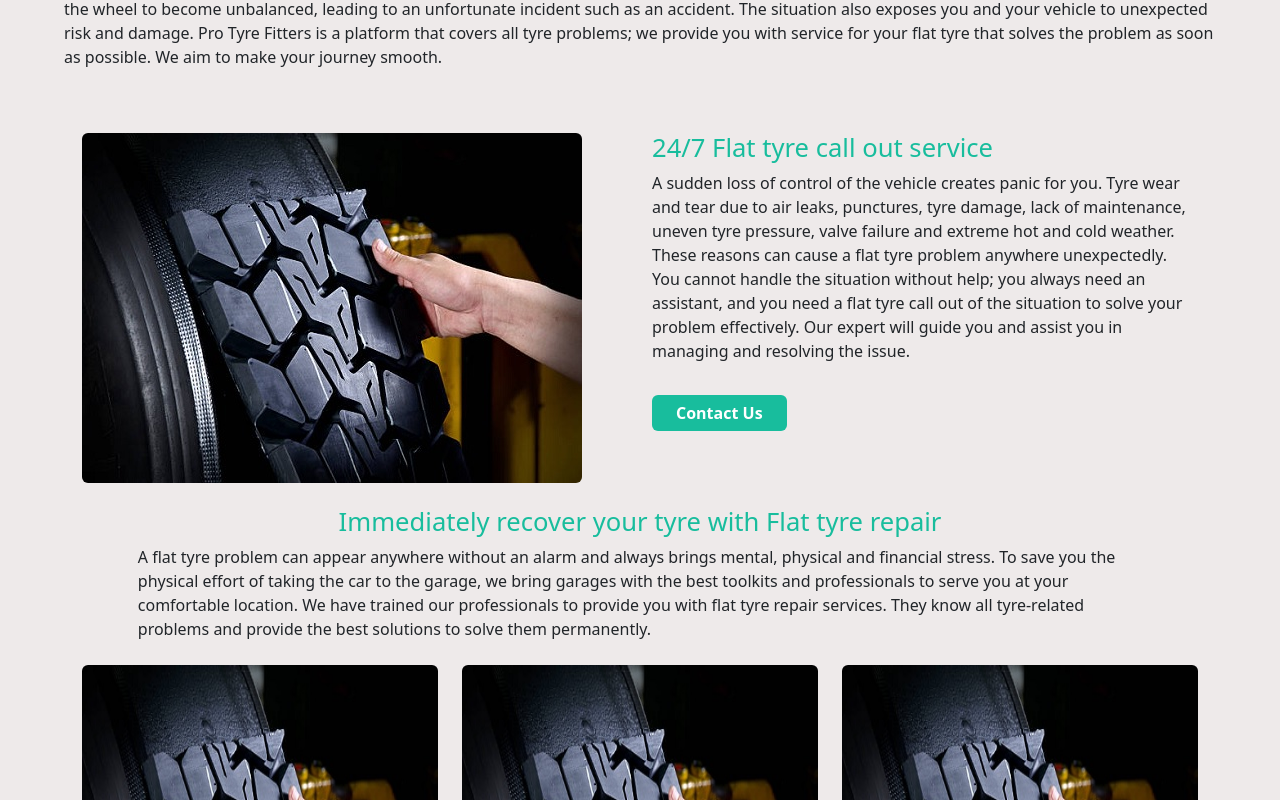
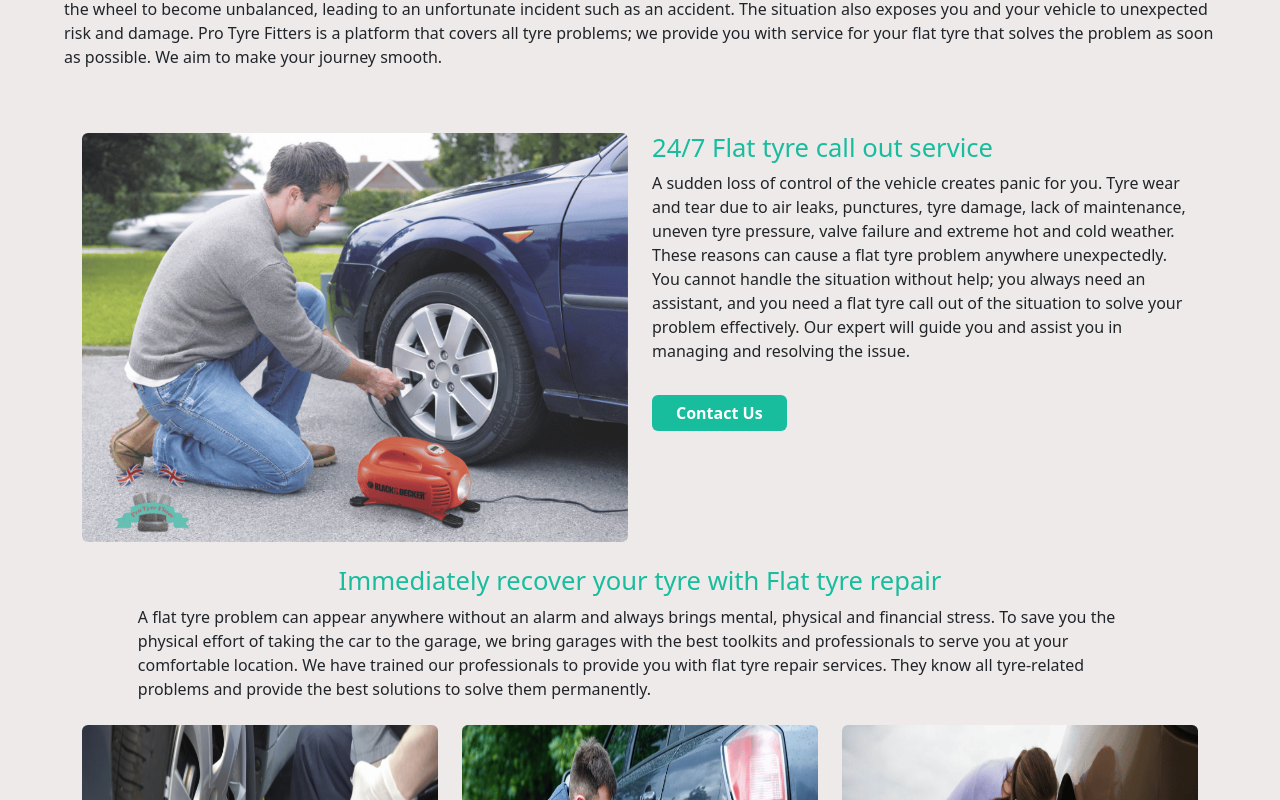
Before and after one commit to Mehwishmushtaq/MrTyreFitter, a React (Vite) app: page /services/flat-tyre in a window 1280 px wide. Shown: the part 640-1440 px from the top of the page. Built offline with nearby package versions, Linux system fonts and the light colour scheme.

Commit message:
Update FlatTyre.jsx

```diff
--- a/src/FlatTyre.jsx
+++ b/src/FlatTyre.jsx
@@ -7,11 +7,11 @@ const FlatTyre = () => {
       <ServicePage
         // Images
         mergedHeaderStyle="bannerStyle"
-        imgOne="/images/img-11.jpg"
-        imgTwo="/images/img-11.jpg"
-        imgThree="/images/img-11.jpg"
-        imgFour="/images/img-11.jpg"
-        imgFive="/images/img-11.jpg"
+        imgOne="/images/flattyre/24-7 Flat tyre call out service.png"
+        imgTwo="/images/flattyre/24-7 availability.png"
+        imgThree="/images/flattyre/Manage the emergencies.png"
+        imgFour="/images/flattyre/Rescue your tyre with a Flat tyre service.png"
+        imgFive="/images/flattyre/Rescue your travel with Flat tyre repair near me.png"
         // Text
         pageTitle="Flat Tyre"
         headingOne="Rescue your tyre with a Flat tyre service "
@@ -37,7 +37,7 @@ const FlatTyre = () => {
         "
         scardOne="24/7 availability "
         scardTwo="Manage the emergencies "
-        scardThree="Manage the emergencies"
+        scardThree="Rescue your tyre with a Flat tyre service"
         ctaText="Call us today to solve your flat tyre problem; we offer you the best service at the most affordable price. Our professionals arrive at your desired location with a complete toolkit to serve you beyond the limits of time and space"
      />
     </>
```
